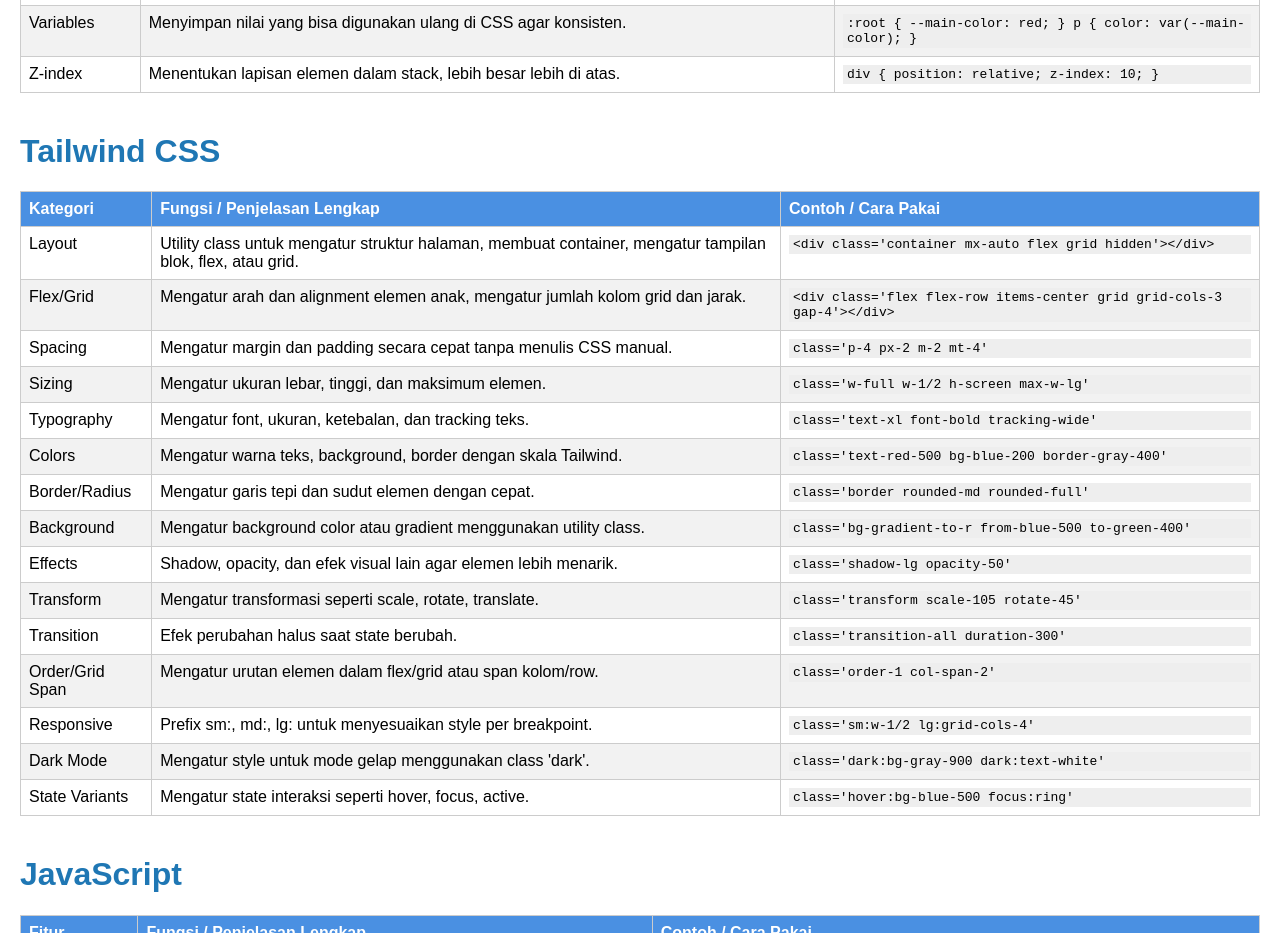
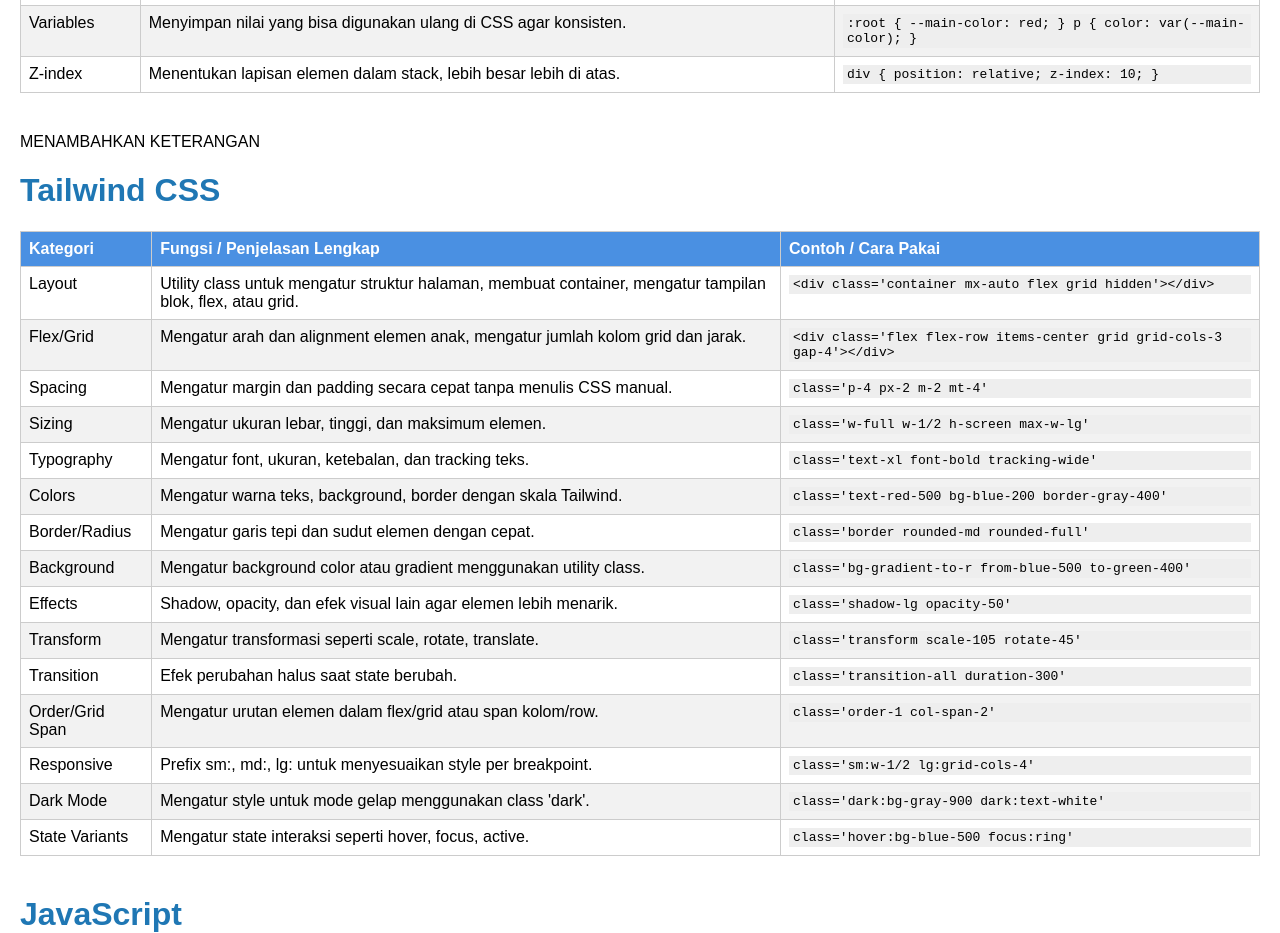
Before and after one commit to herfando/typed-adventures, a website: page index.html in a window 1280 px wide. Shown: the part 844-1777 px from the top of the page. Drawn offline with Linux system fonts and the light colour scheme.

Commit message:
edit html

```diff
--- a/index.html
+++ b/index.html
@@ -43,6 +43,7 @@
 </tbody>
 </table>
 <div class="page-break"></div>
+<div>MENAMBAHKAN KETERANGAN</div>
 
 <h1>Tailwind CSS</h1>
 <table>
```
